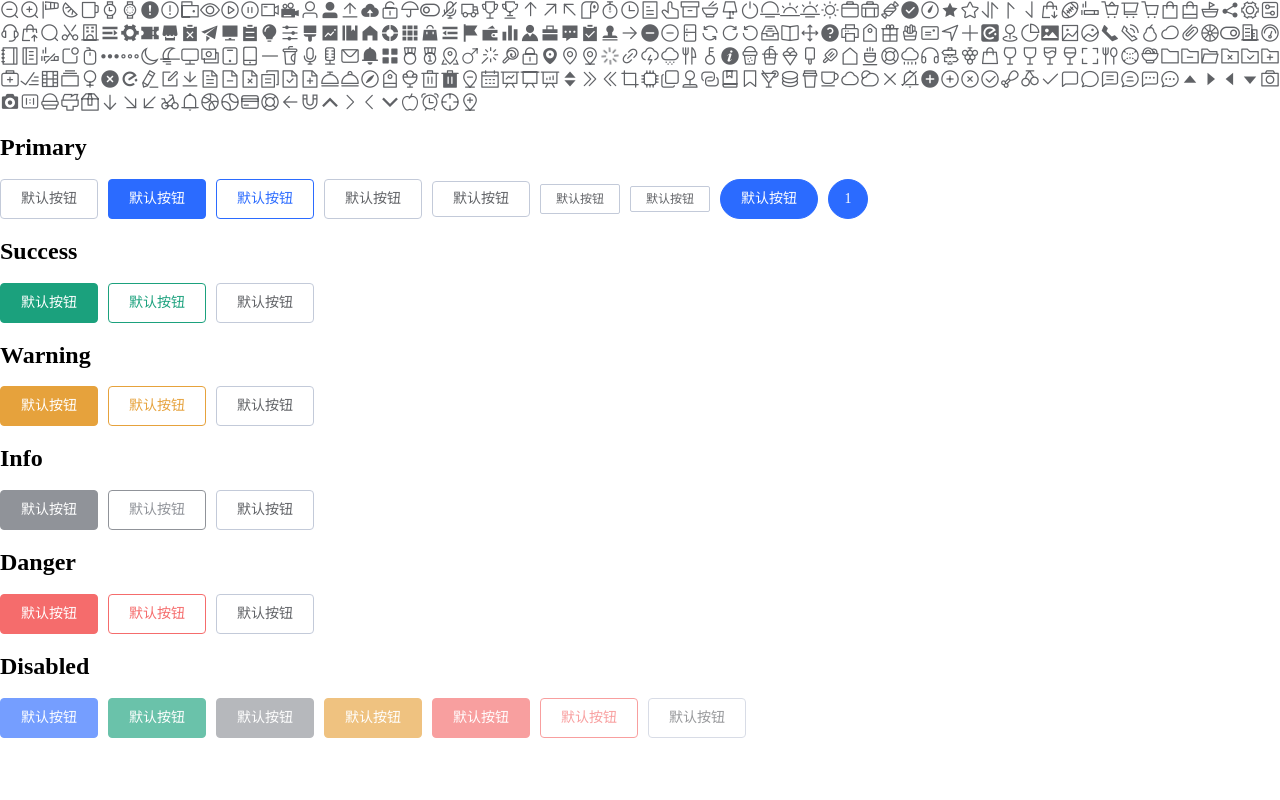
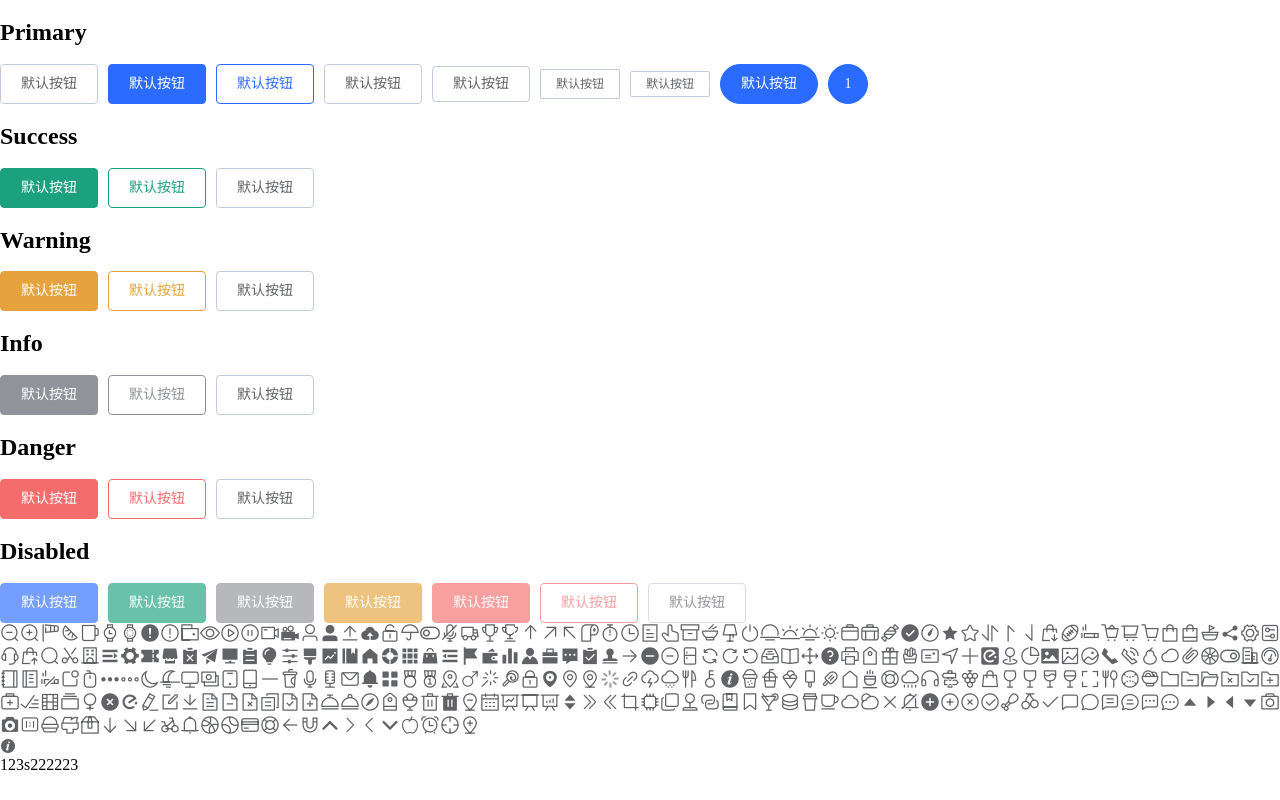
Before and after one commit to dpp050700/rice-design, a React app: page / in a window 1280 px wide. Built offline with nearby package versions, Linux system fonts and the light colour scheme.

Commit message:
feat: 编写alert组件

```diff
--- a/src/App.tsx
+++ b/src/App.tsx
@@ -1,118 +1,14 @@
 import React from 'react';
-import Button from './components/Button/Button';
-import Icon from './components/Icon/Icon';
-import icons from './icon.json';
+import Button from './demo/Button';
+import Icon from './demo/Icon';
+import Alert from './demo/Alert';
 
 const App: React.FC = () => {
   return (
     <div>
-      {icons.map(item => (
-        <Icon
-          name={item}
-          key={item}
-          onClick={() => {
-            console.log(123);
-          }}
-          style={{ cursor: 'pointer', fontSize: '20px' }}
-        />
-      ))}
-      <div>
-        <h2>Primary</h2>
-        <Button>默认按钮</Button>
-        <Button
-          type="primary"
-          onClick={() => {
-            console.log(123);
-          }}
-        >
-          默认按钮
-        </Button>
-        <Button type="primary" plain>
-          默认按钮
-        </Button>
-        <Button type="primary" plainest>
-          默认按钮
-        </Button>
-        <Button type="primary" plainest size="medium">
-          默认按钮
-        </Button>
-        <Button type="primary" plainest size="small">
-          默认按钮
-        </Button>
-        <Button type="primary" plainest size="mini">
-          默认按钮
-        </Button>
-        <Button type="primary" round>
-          默认按钮
-        </Button>
-        <Button type="primary" circle>
-          <span style={{ width: '14px', display: 'inline-block' }}>1</span>
-        </Button>
-      </div>
-      <div>
-        <h2>Success</h2>
-        <Button type="success">默认按钮</Button>
-        <Button type="success" plain>
-          默认按钮
-        </Button>
-        <Button type="success" plainest>
-          默认按钮
-        </Button>
-      </div>
-      <div>
-        <h2>Warning</h2>
-        <Button type="warning">默认按钮</Button>
-        <Button type="warning" plain>
-          默认按钮
-        </Button>
-        <Button type="warning" plainest>
-          默认按钮
-        </Button>
-      </div>
-      <div>
-        <h2>Info</h2>
-        <Button type="info">默认按钮</Button>
-        <Button type="info" plain>
-          默认按钮
-        </Button>
-        <Button type="info" plainest>
-          默认按钮
-        </Button>
-      </div>
-      <div>
-        <h2>Danger</h2>
-        <Button type="danger">默认按钮</Button>
-        <Button type="danger" plain>
-          默认按钮
-        </Button>
-        <Button type="danger" plainest>
-          默认按钮
-        </Button>
-      </div>
-      <div>
-        <h2>Disabled</h2>
-        <Button type="primary" disabled>
-          默认按钮
-        </Button>
-        <Button type="success" disabled>
-          默认按钮
-        </Button>
-        <Button type="info" disabled>
-          默认按钮
-        </Button>
-        <Button type="warning" disabled>
-          默认按钮
-        </Button>
-        <Button type="danger" disabled>
-          默认按钮
-        </Button>
-        <Button type="danger" plain disabled>
-          默认按钮
-        </Button>
-        <Button type="danger" plainest disabled>
-          默认按钮
-        </Button>
-      </div>
+      <Button />
+      <Icon />
+      <Alert />
     </div>
   );
 };
--- /dev/null
+++ b/src/components/Alert/Alert.tsx
@@ -0,0 +1,58 @@
+import React from 'react';
+import classnames from 'classnames';
+import { ConfigContext } from '../config-provider/context';
+import Icon from '../Icon/Icon';
+import { tuple } from '../_utils/type';
+
+const AlertTypes = tuple('primary', 'success', 'warning', 'info', 'danger');
+export type AlertType = typeof AlertTypes[number];
+
+interface AlertProps {
+  type?: AlertType;
+  title: React.ReactNode;
+  description?: React.ReactNode;
+  closable?: boolean;
+  center?: boolean;
+  closeText?: React.ReactNode;
+  showIcon?: boolean;
+  iconName?: string;
+  icon?: React.ReactNode;
+}
+
+const Alert: React.FC<AlertProps> = (props: AlertProps) => {
+  const { getPrefixClass } = React.useContext(ConfigContext);
+  const { type, center, title, description, closable, closeText, showIcon, icon, iconName } = props;
+  const prefixClass = getPrefixClass('alert');
+  const classes = classnames(prefixClass, {
+    [`${prefixClass}--${type}`]: type,
+    'is-center': center,
+  });
+
+  function getIconNode() {
+    if (showIcon) {
+      if (icon) return icon;
+      if (iconName) return <Icon name={iconName} />;
+      if (type === 'primary') return <Icon name="info" />;
+      return <Icon name={type} />;
+    }
+    return null;
+  }
+
+  return (
+    <div className={classes}>
+      {getIconNode()}
+      <div className="content">
+        <div className="title">{title}</div>
+        <div className="description">{description}</div>
+      </div>
+      {closable ? <div>{closeText || '关闭'}</div> : null}
+    </div>
+  );
+};
+
+Alert.defaultProps = {
+  type: 'primary',
+  showIcon: true,
+};
+
+export default Alert;
--- /dev/null
+++ b/src/demo/Alert.tsx
@@ -0,0 +1,17 @@
+import React from 'react';
+import Alert from '../components/Alert/Alert';
+
+const App: React.FC = () => {
+  const title = (
+    <div>
+      123s<span>222223</span>
+    </div>
+  );
+  return (
+    <div>
+      <Alert title={title} />
+    </div>
+  );
+};
+
+export default App;
--- /dev/null
+++ b/src/demo/Button.tsx
@@ -0,0 +1,108 @@
+import React from 'react';
+import Button from '../components/Button/Button';
+
+const ButtonDeom: React.FC = () => {
+  return (
+    <div>
+      <div>
+        <h2>Primary</h2>
+        <Button>默认按钮</Button>
+        <Button
+          type="primary"
+          onClick={() => {
+            console.log(123);
+          }}
+        >
+          默认按钮
+        </Button>
+        <Button type="primary" plain>
+          默认按钮
+        </Button>
+        <Button type="primary" plainest>
+          默认按钮
+        </Button>
+        <Button type="primary" plainest size="medium">
+          默认按钮
+        </Button>
+        <Button type="primary" plainest size="small">
+          默认按钮
+        </Button>
+        <Button type="primary" plainest size="mini">
+          默认按钮
+        </Button>
+        <Button type="primary" round>
+          默认按钮
+        </Button>
+        <Button type="primary" circle>
+          <span style={{ width: '14px', display: 'inline-block' }}>1</span>
+        </Button>
+      </div>
+      <div>
+        <h2>Success</h2>
+        <Button type="success">默认按钮</Button>
+        <Button type="success" plain>
+          默认按钮
+        </Button>
+        <Button type="success" plainest>
+          默认按钮
+        </Button>
+      </div>
+      <div>
+        <h2>Warning</h2>
+        <Button type="warning">默认按钮</Button>
+        <Button type="warning" plain>
+          默认按钮
+        </Button>
+        <Button type="warning" plainest>
+          默认按钮
+        </Button>
+      </div>
+      <div>
+        <h2>Info</h2>
+        <Button type="info">默认按钮</Button>
+        <Button type="info" plain>
+          默认按钮
+        </Button>
+        <Button type="info" plainest>
+          默认按钮
+        </Button>
+      </div>
+      <div>
+        <h2>Danger</h2>
+        <Button type="danger">默认按钮</Button>
+        <Button type="danger" plain>
+          默认按钮
+        </Button>
+        <Button type="danger" plainest>
+          默认按钮
+        </Button>
+      </div>
+      <div>
+        <h2>Disabled</h2>
+        <Button type="primary" disabled>
+          默认按钮
+        </Button>
+        <Button type="success" disabled>
+          默认按钮
+        </Button>
+        <Button type="info" disabled>
+          默认按钮
+        </Button>
+        <Button type="warning" disabled>
+          默认按钮
+        </Button>
+        <Button type="danger" disabled>
+          默认按钮
+        </Button>
+        <Button type="danger" plain disabled>
+          默认按钮
+        </Button>
+        <Button type="danger" plainest disabled>
+          默认按钮
+        </Button>
+      </div>
+    </div>
+  );
+};
+
+export default ButtonDeom;
--- /dev/null
+++ b/src/demo/Icon.tsx
@@ -0,0 +1,21 @@
+import React from 'react';
+import Icon from '../components/Icon/Icon';
+import icons from '../icon.json';
+
+const IconDemo: React.FC = () => {
+  return (
+    <div>
+      {icons.map(item => (
+        <Icon
+          name={item}
+          key={item}
+          onClick={() => {
+            console.log(123);
+          }}
+          style={{ cursor: 'pointer', fontSize: '20px' }}
+        />
+      ))}
+    </div>
+  );
+};
+export default IconDemo;
```
Also changed, not shown: 1 other file (tests, documents, lock files or other folders).
